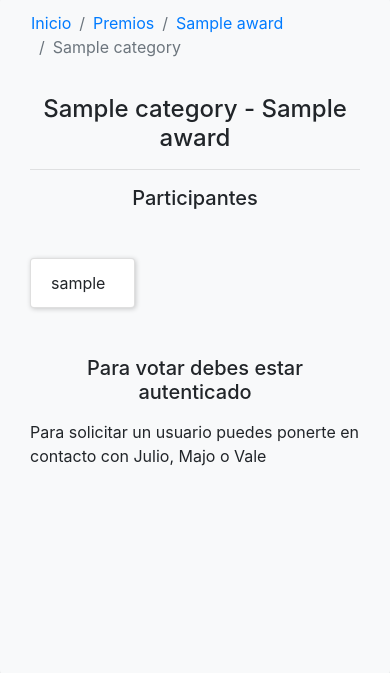
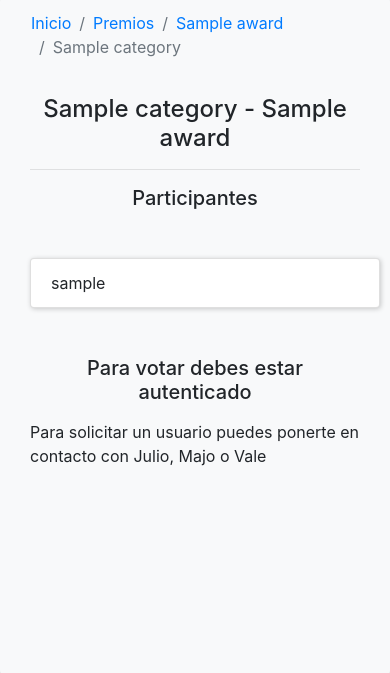
Before and after one commit to jhurtadojerves/characters, a Django app: a page that uses awards/templates/awards/category_detail.html in a window 390 px wide. Shown: the part 73-746 px from the top of the page. Run offline with Django 3.2, Linux system fonts and the light colour scheme; tables that the repository leaves empty hold one stand-in row (values such as "Sample post"); some libraries are stand-ins or nearby versions.

Commit message:
Responsive css grid

```diff
--- a/awards/templates/awards/category_detail.html
+++ b/awards/templates/awards/category_detail.html
@@ -10,7 +10,7 @@
 <style>
   .nominees-list {
     display: grid;
-    grid-template-columns: repeat(3, 1fr);
+    grid-template-columns: repeat(auto-fill, minmax(350px, 1fr));
     grid-gap: .5em;
     padding-left: 0;
     margin-bottom: 0;
```
